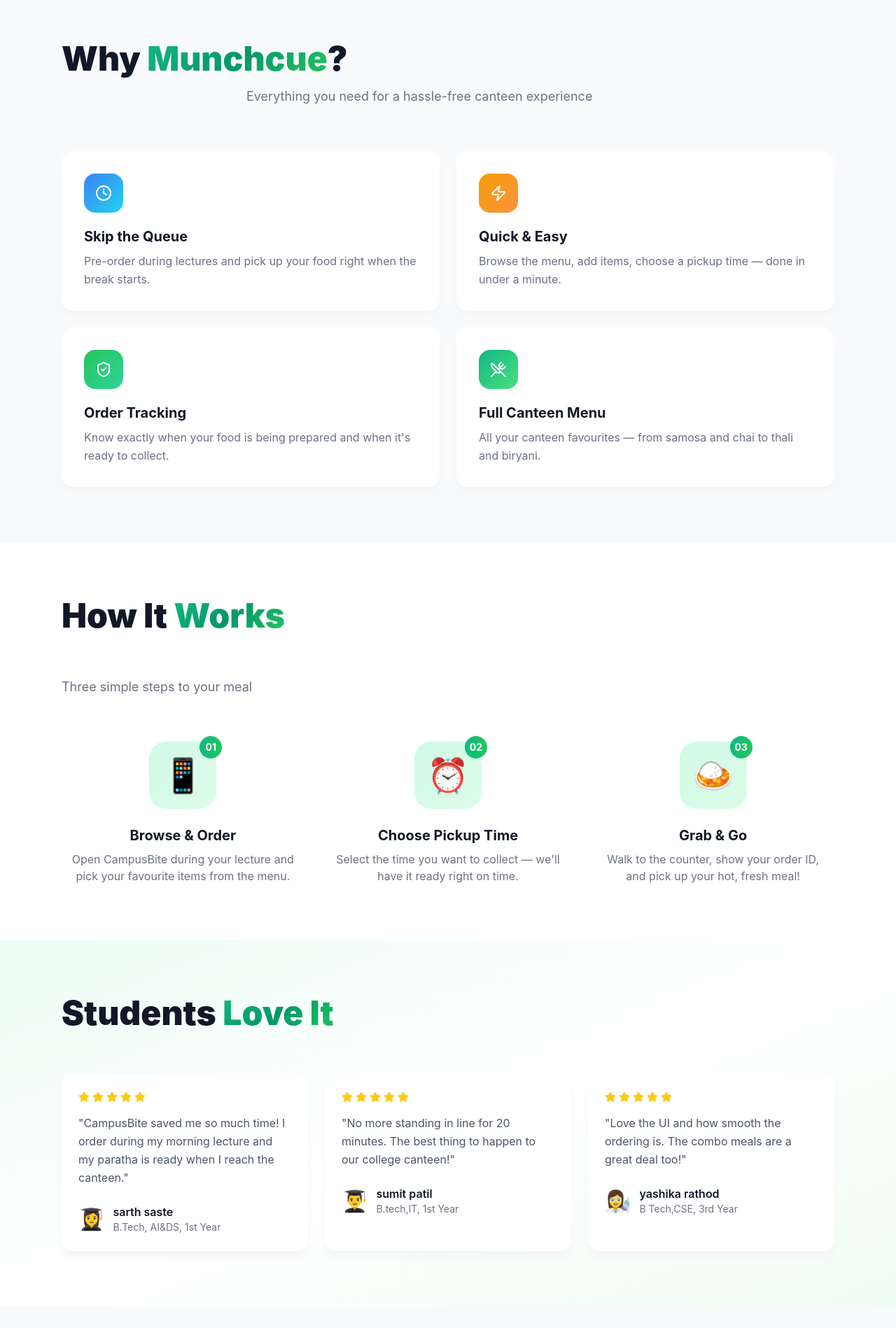
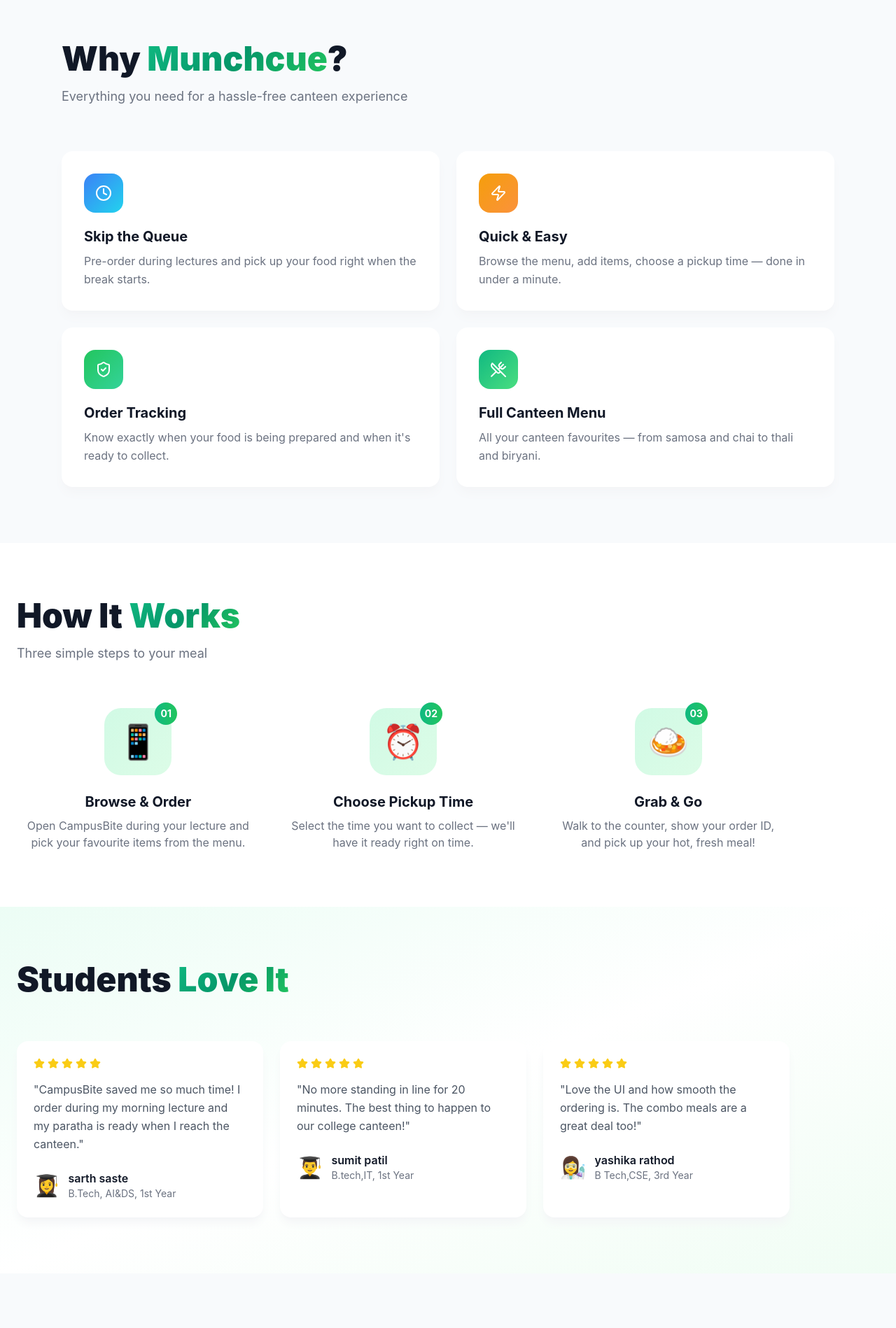
Before and after one commit to sastesarth/cateen_pre_order, a React (Vite) app: page / in a window 1280 px wide. Shown: the part 1060-2958 px from the top of the page at 70% size. Built offline with nearby package versions, Linux system fonts and the light colour scheme.

Commit message:
Update Landing.jsx

```diff
--- a/src/pages/Landing.jsx
+++ b/src/pages/Landing.jsx
@@ -208,7 +208,7 @@ export default function Landing() {
             <h2 className="text-4xl md:text-5xl font-black text-gray-900 mb-4">
               Why <span className="gradient-text">Munchcue</span>?
             </h2>
-            <p className="text-lg text-gray-500 max-w-xl mx-auto">
+            <p className="text-lg text-gray-500 max-w-xl text-left">
               Everything you need for a hassle-free canteen experience
             </p>
           </motion.div>
@@ -237,14 +237,14 @@ export default function Landing() {
 
       {/* How It Works */}
       <section className="py-20 bg-white">
-        <div className="max-w-6xl mx-auto px-6">
+        <div className="max-w-6xl text-left px-6">
           <motion.div
             initial={{ opacity: 0, y: 20 }}
             whileInView={{ opacity: 1, y: 0 }}
             viewport={{ once: true }}
             className="text-left mb-16"
           >
-            <h2 className="text-4xl md:text-5xl font-black text-gray-900 mb-16">
+            <h2 className="text-4xl md:text-5xl font-black text-gray-900 mb-4">
               How It <span className="gradient-text">Works</span>
             </h2>
             <p className="text-lg text-gray-500">Three simple steps to your meal</p>
@@ -282,14 +282,14 @@ export default function Landing() {
 
       {/* Testimonials */}
       <section className="py-20 bg-gradient-to-br from-primary-50 via-white to-accent-50">
-        <div className="max-w-6xl mx-auto px-6">
+        <div className="max-w-6xl text-left px-6">
           <motion.div
             initial={{ opacity: 0, y: 20 }}
             whileInView={{ opacity: 1, y: 0 }}
             viewport={{ once: true }}
             className="text-left mb-16"
           >
-            <h2 className="text-4xl md:text-5xl font-black text-gray-900 mb-16">
+            <h2 className="text-4xl md:text-5xl font-black text-gray-900 mb-4">
               Students <span className="gradient-text">Love It</span>
             </h2>
           </motion.div>
```
